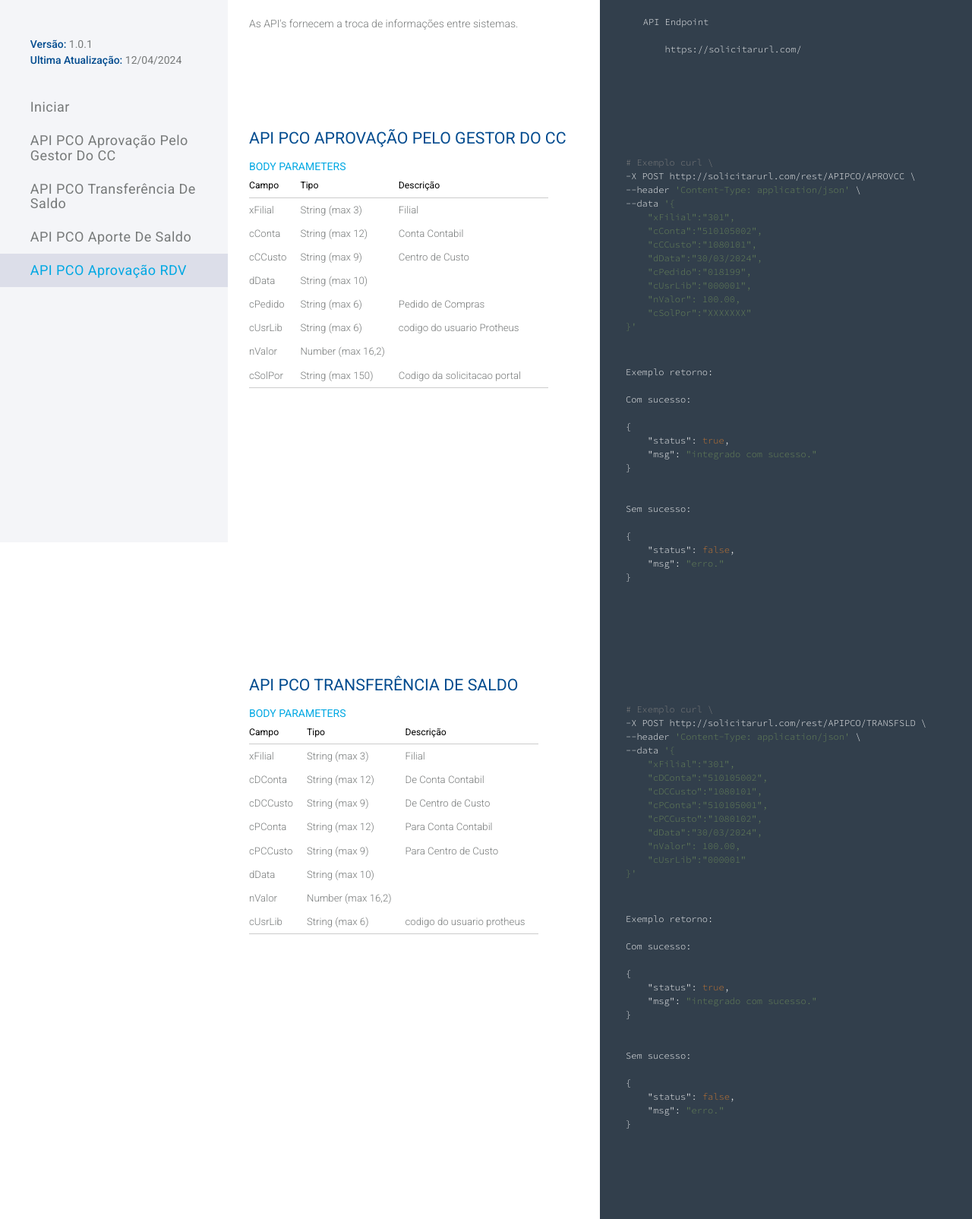
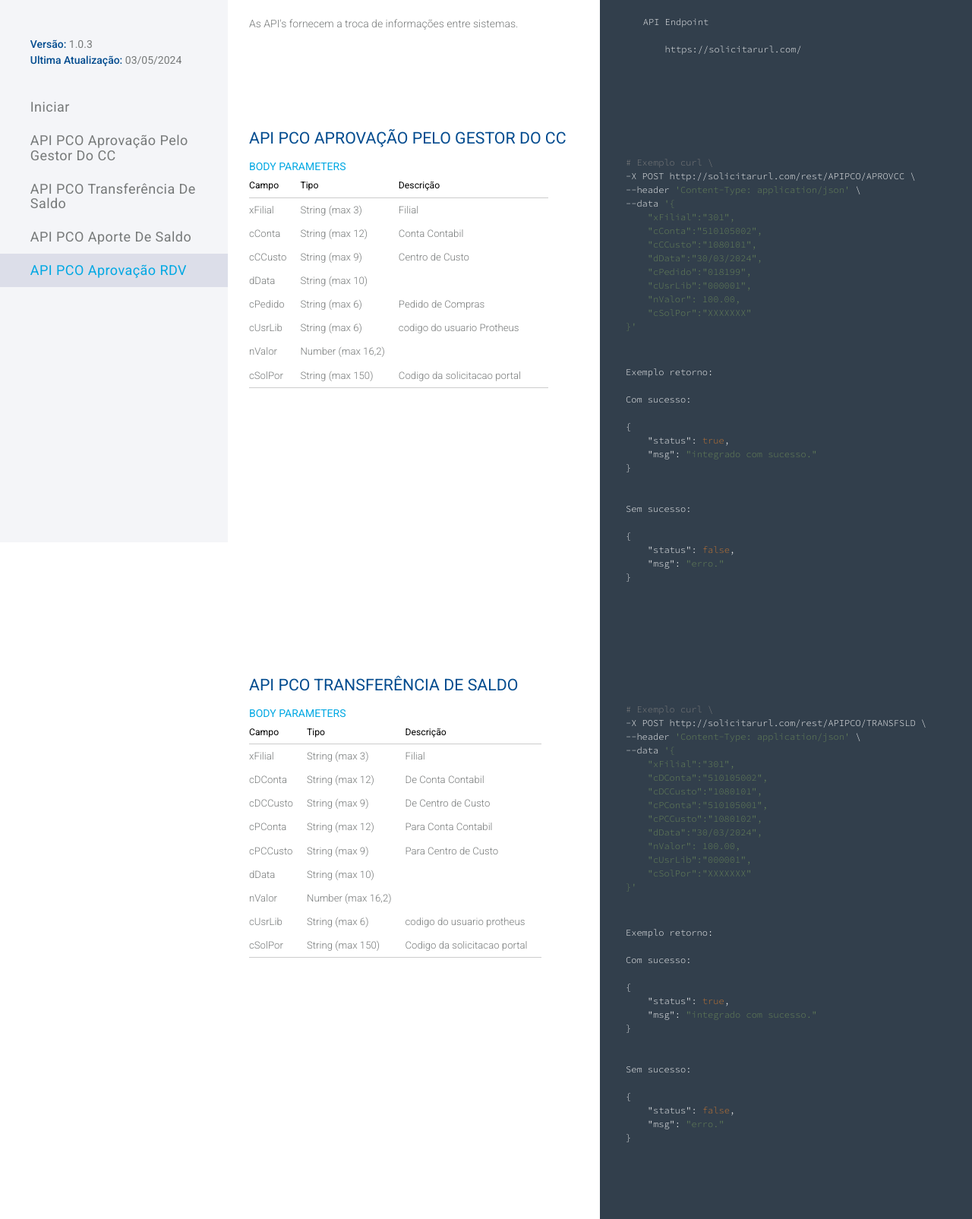
Before and after one commit to tiagomalta/bun_pco, a plain HTML site: page index.html in a window 1280 px wide. Shown: the part 86-1691 px from the top of the page at 76% size. Drawn offline with nearby package versions, Linux system fonts and the light colour scheme.

Commit message:
Add files via upload

```diff
--- a/index.html
+++ b/index.html
@@ -39,8 +39,8 @@
     <div class="mobile-menu-closer"></div>
     <div class="content-menu">
         <div class="content-infos">
-            <div class="info"><b>Versão:</b> 1.0.1</div>
-            <div class="info"><b>Ultima Atualização:</b> 12/04/2024</div>
+            <div class="info"><b>Versão:</b> 1.0.3</div>
+            <div class="info"><b>Ultima Atualização:</b> 03/05/2024</div>
         </div>
         <ul>
             <li class="scroll-to-link active" data-target="content-get-started">
@@ -173,7 +173,8 @@ Sem sucesso:
     "cPCCusto":"1080102",
     "dData":"30/03/2024",
     "nValor": 100.00,
-    "cUsrLib":"000001"
+    "cUsrLib":"000001",
+    "cSolPor":"XXXXXXX"
 }'
         	</code></pre>
             <pre><code class="json">
@@ -237,6 +238,10 @@ Sem sucesso:
                     <td>cUsrLib</td>
                     <td>String (max 6)</td>
                     <td>codigo do usuario protheus</td>
+                </tr><tr>
+                    <td>cSolPor</td>
+                    <td>String (max 150)</td>
+                    <td>Codigo da solicitacao portal</td>
                 </tr>
                 </tbody>
             </table>
```
